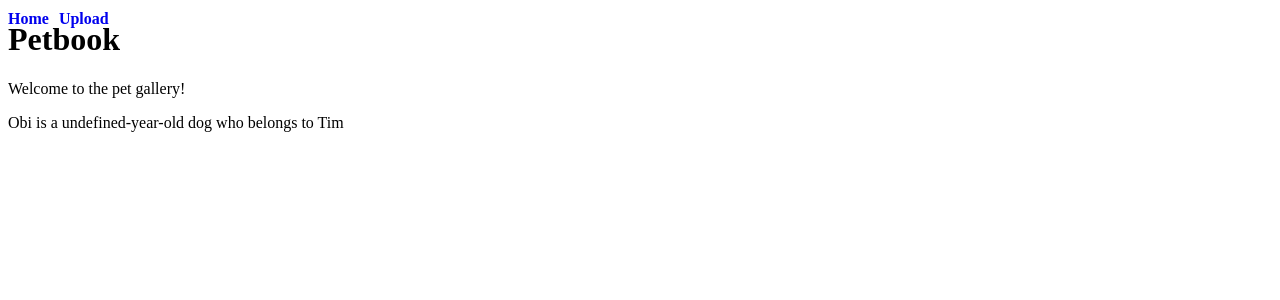
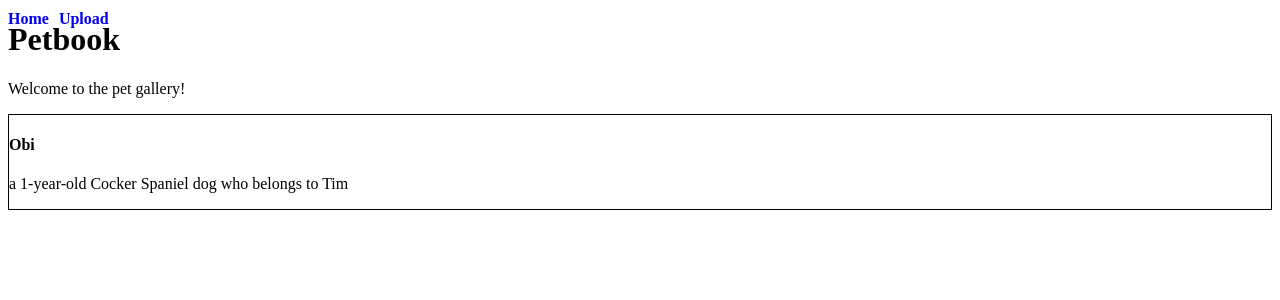
Before and after one commit to gpcroucher/week07-assigment, a React (Vite) app in the folder client/: page /view in a window 1280 px wide. Shown: the top 300 px of the page. Built offline with nearby package versions, Linux system fonts and the light colour scheme; no server answers.

Commit message:
adjusted pet cards

```diff
--- /dev/null
+++ b/client/src/components/PetCard.css
@@ -0,0 +1,3 @@
+.pet-card {
+  border: 1px solid black;
+}
--- a/client/src/components/PetCard.jsx
+++ b/client/src/components/PetCard.jsx
@@ -1,11 +1,15 @@
 import PropTypes from "prop-types";
+import "./PetCard.css";
 
 export default function PetCard(props) {
   return (
-    <p>
-      {props.petname} is a {props.age}-year-old {props.breed} {props.species}{" "}
-      who belongs to {props.ownername}
-    </p>
+    <div className="pet-card">
+      <h4>{props.petname}</h4>
+      <p>
+        a {props.age}-year-old {props.breed} {props.species} who belongs to{" "}
+        {props.ownername}
+      </p>
+    </div>
   );
 }
 
--- a/client/src/pages/ViewPets.jsx
+++ b/client/src/pages/ViewPets.jsx
@@ -4,7 +4,13 @@ import PetCard from "../components/PetCard";
 
 export default function ViewPets() {
   const [pets, setPets] = useState([
-    { petname: "Obi", ownername: "Tim", species: "dog" },
+    {
+      petname: "Obi",
+      age: 1,
+      ownername: "Tim",
+      breed: "Cocker Spaniel",
+      species: "dog",
+    },
   ]);
 
   useEffect(() => {
```
